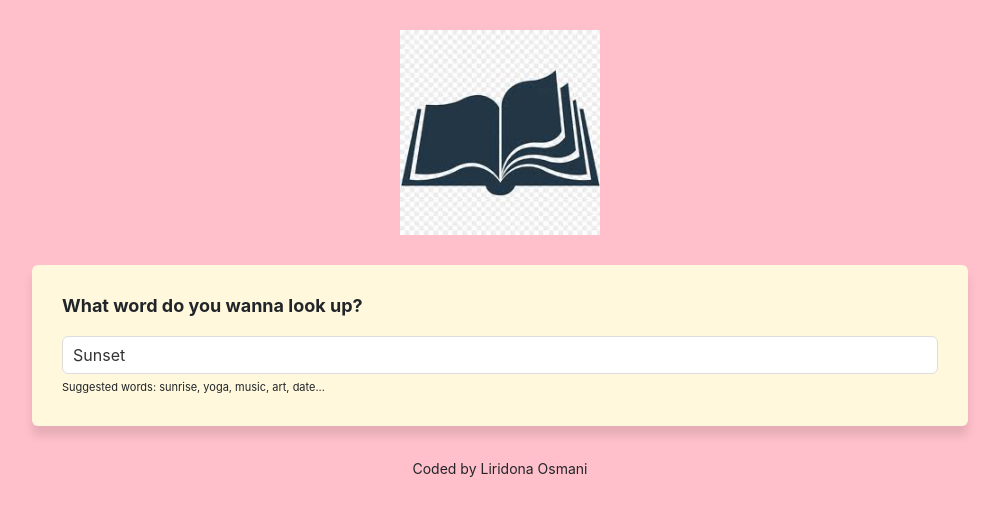
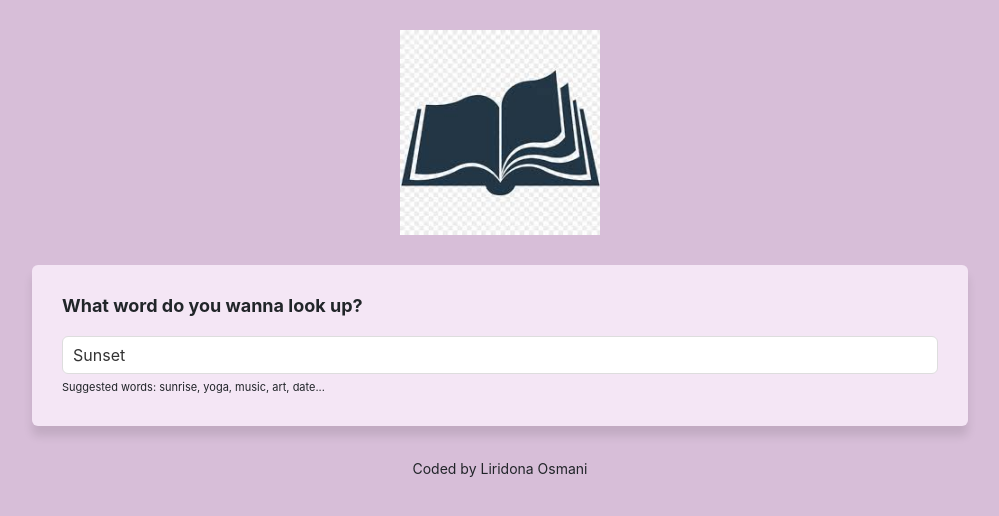
Before and after one commit to lirosm/dictionary-project, a React (Create React App) app: page / in a window 1280 px wide. Shown: the top 516 px of the page, without its empty margins (140-1139 px from the left). Built offline with nearby package versions, Linux system fonts and the light colour scheme; no server answers.

Commit message:
redid CSS

```diff
--- a/src/App.css
+++ b/src/App.css
@@ -5,7 +5,7 @@
 
 
 Body {
-  background: pink;
+  background: rgb(215, 190, 216);
 }
 
 a{
--- a/src/Dictionary.css
+++ b/src/Dictionary.css
@@ -8,7 +8,7 @@
 
 
 .Dictionary section {
-    background-color: cornsilk;
+    background-color: rgb(244, 230, 245);
     padding: 30px;
     border-radius: 6px;
     box-shadow: 0 10px 10px rgb(0 0 0 / 10%);
--- a/src/Phonetic.css
+++ b/src/Phonetic.css
@@ -1,10 +1,6 @@
 .phonetic {
     height: 60px;
 }
-
-
-
-
 
 .Phonetic a {
     border: 1px solid #ddd;
@@ -17,7 +13,7 @@
 }
 
 .Phonetic a:hover{
-    background: purple;
+    background: rgb(145, 85, 145);
     color: white;
 }
 
```
